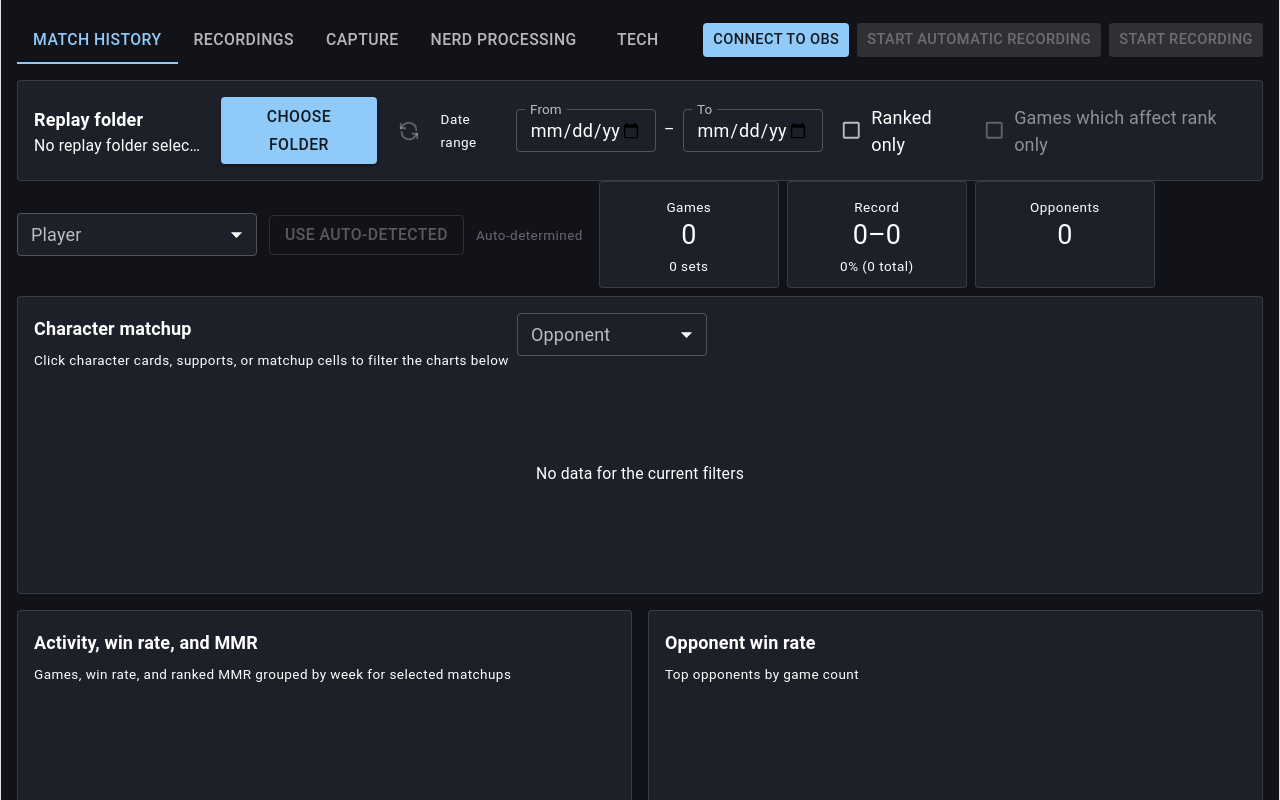
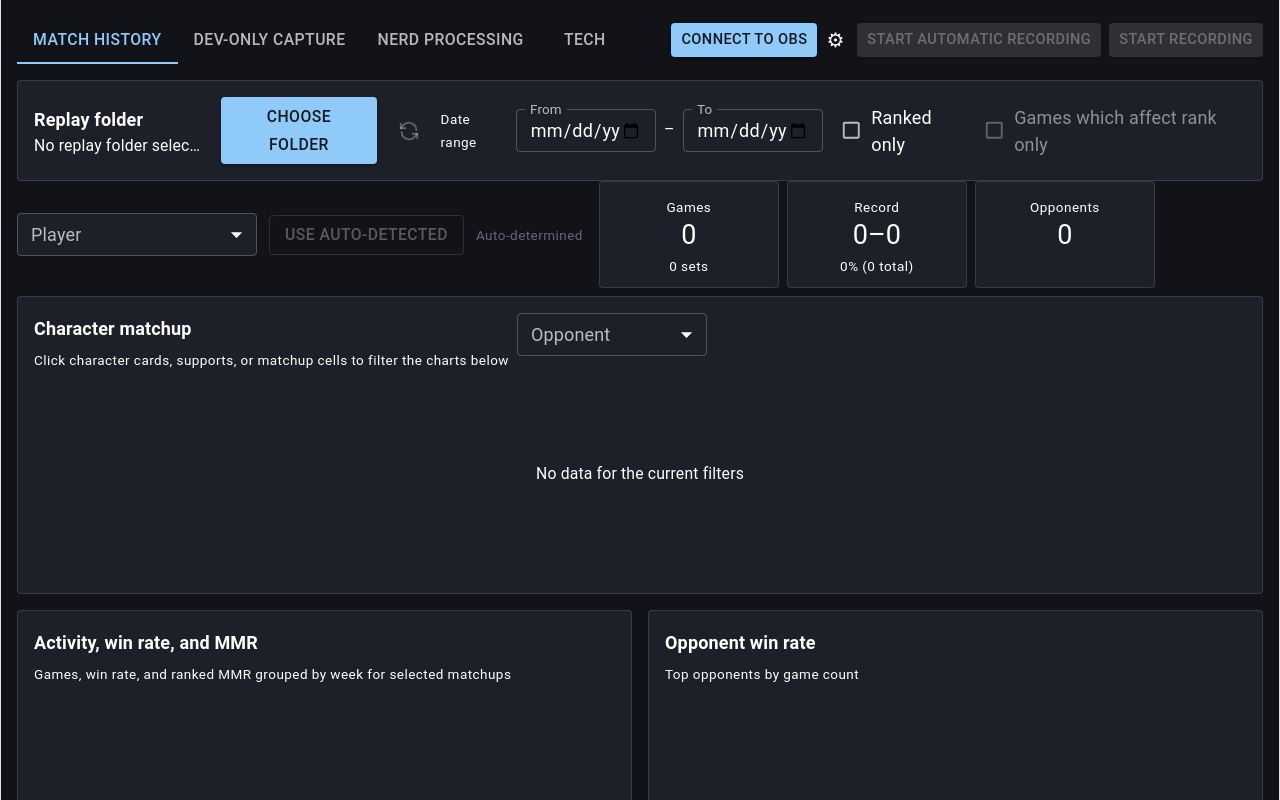
Before and after one commit to lthanni/labatar, a React (Vite) app: page / in a window 1280 px wide. Built offline with nearby package versions, Linux system fonts and the light colour scheme.

Commit message:
release: 0.3.0

```diff
--- a/package.json
+++ b/package.json
@@ -1,6 +1,6 @@
 {
   "name": "labatar",
-  "version": "0.2.4",
+  "version": "0.3.0",
   "private": true,
   "type": "module",
   "main": "electron/main.cjs",
--- a/src/ObsRecordingContext.tsx
+++ b/src/ObsRecordingContext.tsx
@@ -1,6 +1,6 @@
 import { createContext, useCallback, useContext, useEffect, useMemo, useState } from "react";
 import type { ReactNode } from "react";
-import { Button, Chip, Stack } from "@mui/material";
+import { Button, Chip, IconButton, Stack, Tooltip } from "@mui/material";
 import type { ObsSettings, ObsState } from "./obs-types";
 import type { MoveCaptureState, MoveTakeOutcome } from "./move-capture-types";
 
@@ -428,7 +428,7 @@ export function useObsRecording() {
   return context;
 }
 
-export function ObsRecordingControls() {
+export function ObsRecordingControls({ onOpenSettings }: { onOpenSettings: () => void }) {
   const {
     busy,
     state,
@@ -446,6 +446,7 @@ export function ObsRecordingControls() {
 
   return (
     <Stack direction={{ xs: "column", sm: "row" }} spacing={1} sx={{ alignItems: "stretch" }}>
+      <Stack direction="row" spacing={0.5} sx={{ alignItems: "center" }}>
         <Button
           size="small"
           variant={connected ? "outlined" : "contained"}
@@ -458,6 +459,14 @@ export function ObsRecordingControls() {
               ? "Disconnect OBS"
               : "Connect to OBS"}
         </Button>
+        <Tooltip title="OBS settings">
+          <IconButton size="small" aria-label="OBS settings" onClick={onOpenSettings}>
+            <span aria-hidden="true" style={{ fontSize: 20, lineHeight: 1 }}>
+              ⚙
+            </span>
+          </IconButton>
+        </Tooltip>
+      </Stack>
       {state.automation.enabled ? (
         <Button
           size="small"
--- a/src/main.tsx
+++ b/src/main.tsx
@@ -8,6 +8,10 @@ import {
   Card,
   CardContent,
   Checkbox,
+  Dialog,
+  DialogActions,
+  DialogContent,
+  DialogTitle,
   FormControl,
   FormControlLabel,
   IconButton,
@@ -702,34 +706,38 @@ function App() {
   const [appVersion, setAppVersion] = useState<string | null>(null);
   const [updateStatus, setUpdateStatus] = useState<UpdateStatus | null>(null);
   const [recordingsRefreshToken, setRecordingsRefreshToken] = useState(0);
+  const [obsSettingsOpen, setObsSettingsOpen] = useState(false);
   const recordingsTabIndex = 1;
   const captureTabIndex = 2;
   const nerdProcessingTabIndex = 3;
   const techTabIndex = 4;
+  const recordingTabAvailable = Boolean(window.electronAPI?.recordings);
   const tabStorageKey = "avatar-app-last-tab-v2";
   const { state: obsState } = useObsRecording();
+  const availableTabIndices = [
+    0,
+    ...(recordingTabAvailable ? [recordingsTabIndex] : []),
+    ...(developerTabsAvailable ? [captureTabIndex, nerdProcessingTabIndex, techTabIndex] : []),
+  ];
   const [tab, setTab] = useState(() => {
     const storedTab = localStorage.getItem(tabStorageKey);
     const legacyTab = Number(localStorage.getItem("avatar-app-last-tab"));
     const savedTab = Number(storedTab ?? (legacyTab === 2 ? techTabIndex : legacyTab));
-    const availableTabs = developerTabsAvailable
-      ? [0, recordingsTabIndex, captureTabIndex, nerdProcessingTabIndex, techTabIndex]
-      : [0];
-    return availableTabs.includes(savedTab) ? savedTab : 0;
+    return availableTabIndices.includes(savedTab) ? savedTab : 0;
   });
   const [mountedTabs, setMountedTabs] = useState(() => ({
     replay: tab === 0,
-    recordings: developerTabsAvailable && tab === recordingsTabIndex,
+    recordings: recordingTabAvailable && tab === recordingsTabIndex,
     capture: developerTabsAvailable && tab === captureTabIndex,
     nerdProcessing: developerTabsAvailable && tab === nerdProcessingTabIndex,
     tech: tab === techTabIndex,
   }));
   const changeTab = (nextTab: number) => {
-    if (!developerTabsAvailable && nextTab !== 0) return;
+    if (!availableTabIndices.includes(nextTab)) return;
     setTab(nextTab);
     setMountedTabs((current) => ({
       replay: current.replay || nextTab === 0,
-      recordings: developerTabsAvailable && (current.recordings || nextTab === recordingsTabIndex),
+      recordings: recordingTabAvailable && (current.recordings || nextTab === recordingsTabIndex),
       capture: developerTabsAvailable && (current.capture || nextTab === captureTabIndex),
       nerdProcessing:
         developerTabsAvailable && (current.nerdProcessing || nextTab === nerdProcessingTabIndex),
@@ -749,7 +757,7 @@ function App() {
 
   useEffect(() => {
     const showRecordings = () => {
-      if (developerTabsAvailable) changeTab(recordingsTabIndex);
+      if (recordingTabAvailable) changeTab(recordingsTabIndex);
     };
     const showTech = () => changeTab(techTabIndex);
     window.addEventListener(techSelectRecordingEvent, showRecordings);
@@ -758,7 +766,7 @@ function App() {
       window.removeEventListener(techSelectRecordingEvent, showRecordings);
       window.removeEventListener(techSelectComboEvent, showTech);
     };
-  }, [developerTabsAvailable, recordingsTabIndex, techTabIndex]);
+  }, [recordingTabAvailable, recordingsTabIndex, techTabIndex]);
 
   useEffect(() => window.electronAPI?.updates.onStatus(setUpdateStatus), []);
   useEffect(() => {
@@ -775,13 +783,13 @@ function App() {
       >
         <Tabs value={tab} onChange={(_, nextTab: number) => changeTab(nextTab)}>
           <Tab label="Match history" />
-          {developerTabsAvailable && <Tab label="Recordings" value={recordingsTabIndex} />}
-          {developerTabsAvailable && <Tab label="Capture" value={captureTabIndex} />}
+          {recordingTabAvailable && <Tab label="Recordings" value={recordingsTabIndex} />}
+          {developerTabsAvailable && <Tab label="Dev-only capture" value={captureTabIndex} />}
           {developerTabsAvailable && <Tab label="Nerd processing" value={nerdProcessingTabIndex} />}
           {developerTabsAvailable && <Tab label="Tech" value={techTabIndex} />}
         </Tabs>
         <Stack direction={{ xs: "column", sm: "row" }} spacing={1} sx={{ alignItems: "center" }}>
-          <ObsRecordingControls />
+          <ObsRecordingControls onOpenSettings={() => setObsSettingsOpen(true)} />
           {appVersion && (
             <Typography variant="caption" color="text.secondary">
               v{appVersion}
@@ -789,12 +797,26 @@ function App() {
           )}
         </Stack>
       </Stack>
+      <Dialog
+        open={obsSettingsOpen}
+        onClose={() => setObsSettingsOpen(false)}
+        maxWidth="md"
+        fullWidth
+      >
+        <DialogTitle>OBS settings</DialogTitle>
+        <DialogContent sx={{ pt: 1 }}>
+          <ObsRecordingPanel />
+        </DialogContent>
+        <DialogActions>
+          <Button onClick={() => setObsSettingsOpen(false)}>Close</Button>
+        </DialogActions>
+      </Dialog>
       {mountedTabs.replay && (
         <Box sx={{ display: tab === 0 ? "block" : "none" }}>
           <ReplayAnalysis />
         </Box>
       )}
-      {developerTabsAvailable && mountedTabs.recordings && (
+      {recordingTabAvailable && mountedTabs.recordings && (
         <Box
           sx={{
             display: tab === recordingsTabIndex ? "block" : "none",
@@ -812,10 +834,7 @@ function App() {
       )}
       {developerTabsAvailable && mountedTabs.capture && (
         <Box sx={{ display: tab === captureTabIndex ? "block" : "none" }}>
-          <Stack spacing={2}>
-            <MoveCapturePanel />
-            <ObsRecordingPanel />
-          </Stack>
+          <MoveCapturePanel />
         </Box>
       )}
       {developerTabsAvailable && mountedTabs.nerdProcessing && (
```
Also changed, not shown: electron/main.cjs (+13 -1 lines). Lines whose indentation alone changed are shown as unchanged.
